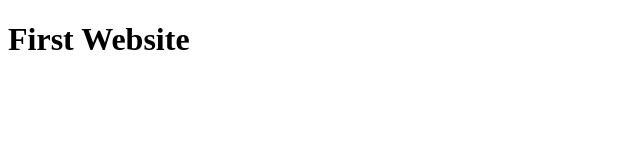
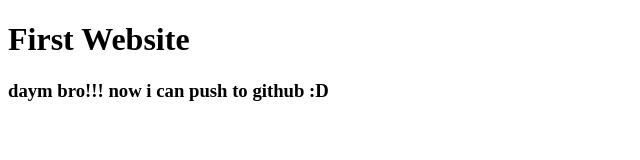
Before and after one commit to ScorpioShueb/Shueb-D-newbie, a plain HTML site: page index.html in a window 1280 px wide. Shown: the whole page, without its empty margins (0-640 px from the left). Drawn offline with Linux system fonts and the light colour scheme.

Commit message:
learned futhub

```diff
--- a/index.html
+++ b/index.html
@@ -8,5 +8,6 @@
 </head>
 <body>
     <h1>First Website</h1>
+    <h3>daym bro!!! now i can push to github :D </h3>
 </body>
 </html>
```
